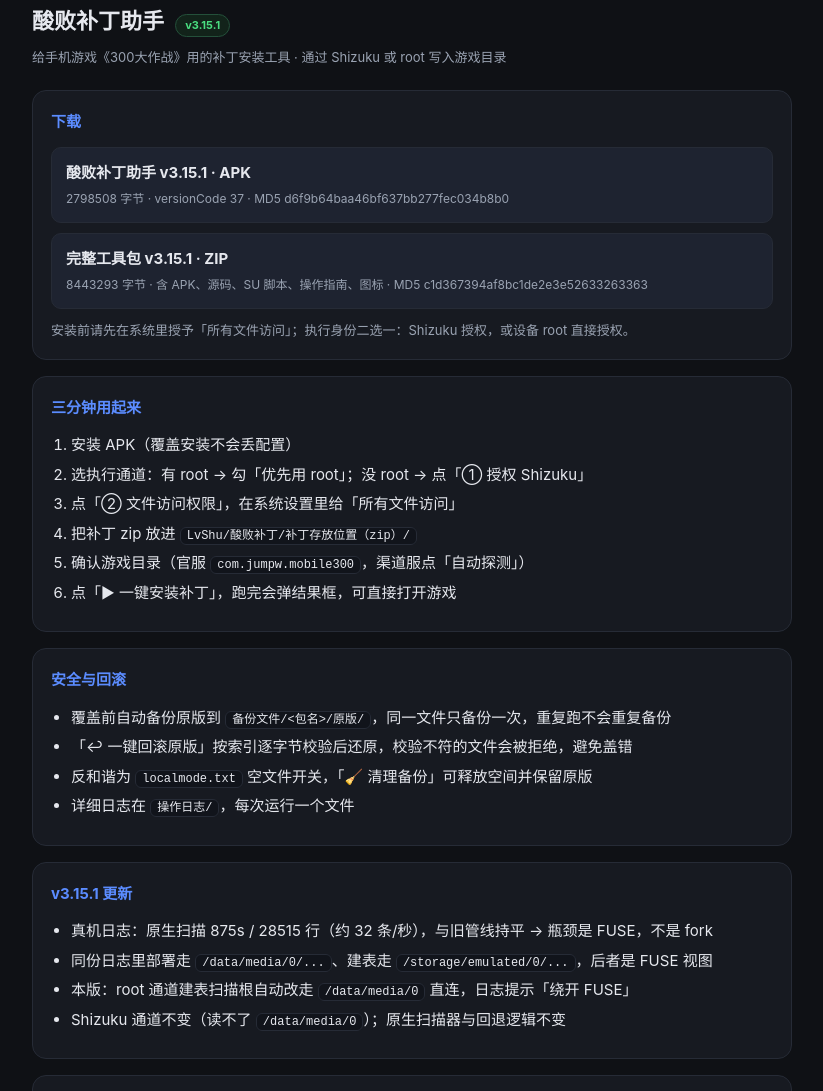
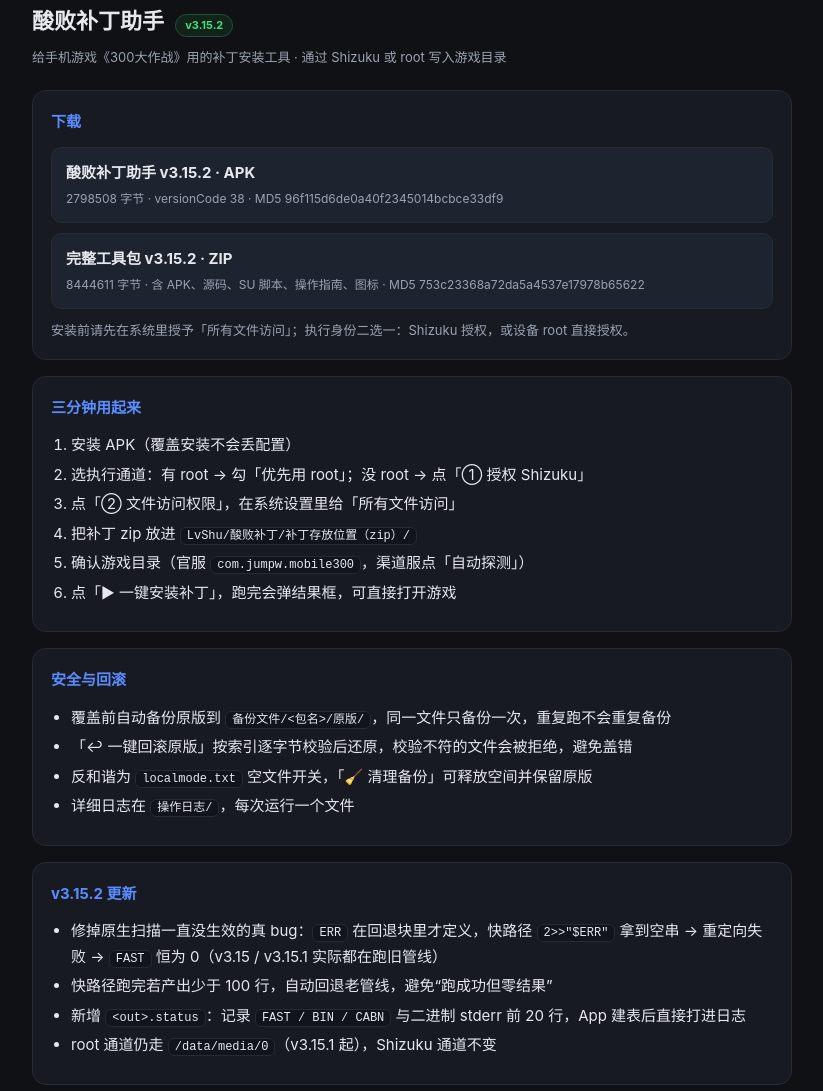
Before and after one commit to LvShu2009/suibai-patchtool, a plain HTML site: page index.html in a window 1280 px wide. Shown: the part 21-1112 px from the top of the page, without its empty margins (228-1051 px from the left). Drawn offline with Linux system fonts and the light colour scheme.

Commit message:
release: v3.15.2（修复原生扫描 FAST 恒为 0 的 ERR 顺序 bug，versionCode 38）

```diff
--- a/index.html
+++ b/index.html
@@ -26,18 +26,18 @@ li{margin:4px 0}
 </head>
 <body>
 <div class="wrap">
-  <h1>酸败补丁助手 <span class="tag">v3.15.1</span></h1>
+  <h1>酸败补丁助手 <span class="tag">v3.15.2</span></h1>
   <div class="sub">给手机游戏《300大作战》用的补丁安装工具 · 通过 Shizuku 或 root 写入游戏目录</div>
 
   <div class="card">
     <h2>下载</h2>
-    <a class="btn" href="dist/patchtool-v3.15.1.apk" download>
-      <b>酸败补丁助手 v3.15.1 · APK</b>
-      <span>2798508 字节 · versionCode 37 · MD5 d6f9b64baa46bf637bb277fec034b8b0</span>
+    <a class="btn" href="dist/patchtool-v3.15.2.apk" download>
+      <b>酸败补丁助手 v3.15.2 · APK</b>
+      <span>2798508 字节 · versionCode 38 · MD5 96f115d6de0a40f2345014bcbce33df9</span>
     </a>
-    <a class="btn" href="dist/patchtool-kit-v3.15.1.zip" download>
-      <b>完整工具包 v3.15.1 · ZIP</b>
-      <span>8443293 字节 · 含 APK、源码、SU 脚本、操作指南、图标 · MD5 c1d367394af8bc1de2e3e52633263363</span>
+    <a class="btn" href="dist/patchtool-kit-v3.15.2.zip" download>
+      <b>完整工具包 v3.15.2 · ZIP</b>
+      <span>8444611 字节 · 含 APK、源码、SU 脚本、操作指南、图标 · MD5 753c23368a72da5a4537e17978b65622</span>
     </a>
     <div class="dim">安装前请先在系统里授予「所有文件访问」；执行身份二选一：Shizuku 授权，或设备 root 直接授权。</div>
   </div>
@@ -61,6 +61,16 @@ li{margin:4px 0}
       <li>「↩ 一键回滚原版」按索引逐字节校验后还原，校验不符的文件会被拒绝，避免盖错</li>
       <li>反和谐为 <code>localmode.txt</code> 空文件开关，「🧹 清理备份」可释放空间并保留原版</li>
       <li>详细日志在 <code>操作日志/</code>，每次运行一个文件</li>
+    </ul>
+  </div>
+
+  <div class="card">
+    <h2>v3.15.2 更新</h2>
+    <ul>
+      <li>修掉原生扫描一直没生效的真 bug：<code>ERR</code> 在回退块里才定义，快路径 <code>2&gt;&gt;"$ERR"</code> 拿到空串 → 重定向失败 → <code>FAST</code> 恒为 0（v3.15 / v3.15.1 实际都在跑旧管线）</li>
+      <li>快路径跑完若产出少于 100 行，自动回退老管线，避免“跑成功但零结果”</li>
+      <li>新增 <code>&lt;out&gt;.status</code>：记录 <code>FAST / BIN / CABN</code> 与二进制 stderr 前 20 行，App 建表后直接打进日志</li>
+      <li>root 通道仍走 <code>/data/media/0</code>（v3.15.1 起），Shizuku 通道不变</li>
     </ul>
   </div>
 
```
Also changed, not shown: 3 other files.
